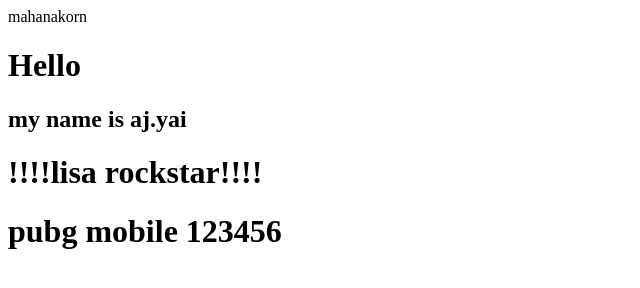
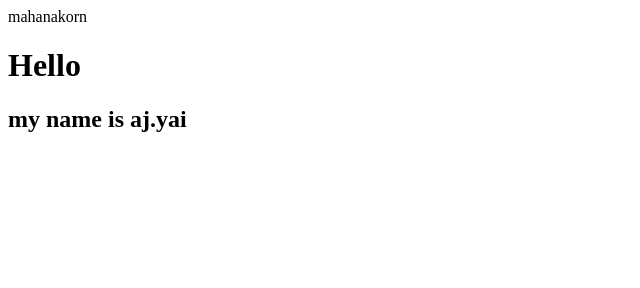
Before and after one commit to prekarn/lab2_1, a plain HTML site: page index.html in a window 1280 px wide. Shown: the whole page, without its empty margins (0-640 px from the left). Drawn offline with Linux system fonts and the light colour scheme.

Commit message:
Update index.html

```diff
--- a/index.html
+++ b/index.html
@@ -4,7 +4,6 @@
    <h1>Hello </h1>
    <h2>my name is aj.yai</h2>
 
-   <h1>!!!!lisa  rockstar!!!!</h1>
-   <h1>pubg mobile 123456</h1>
+
 </body>
 </html>
```
